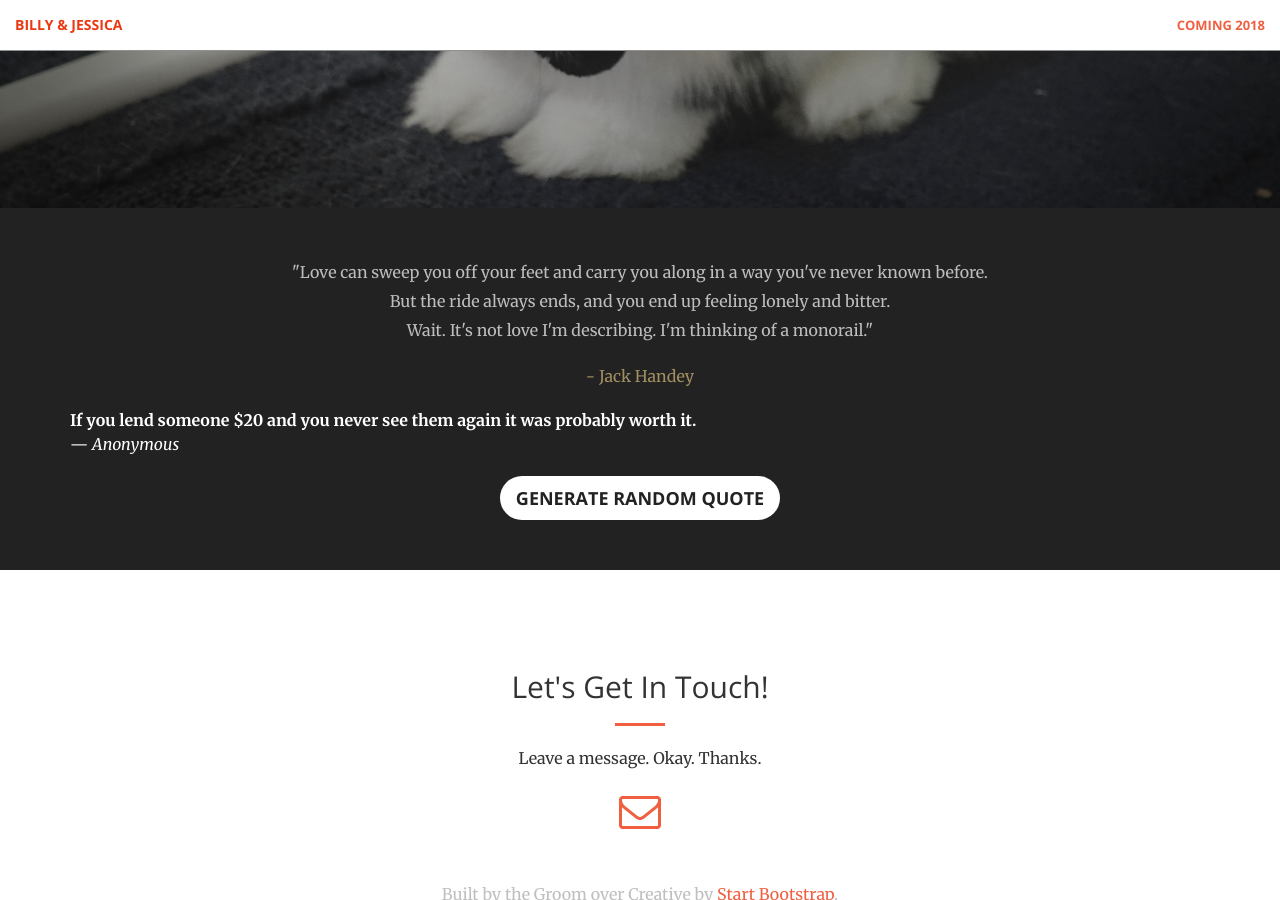
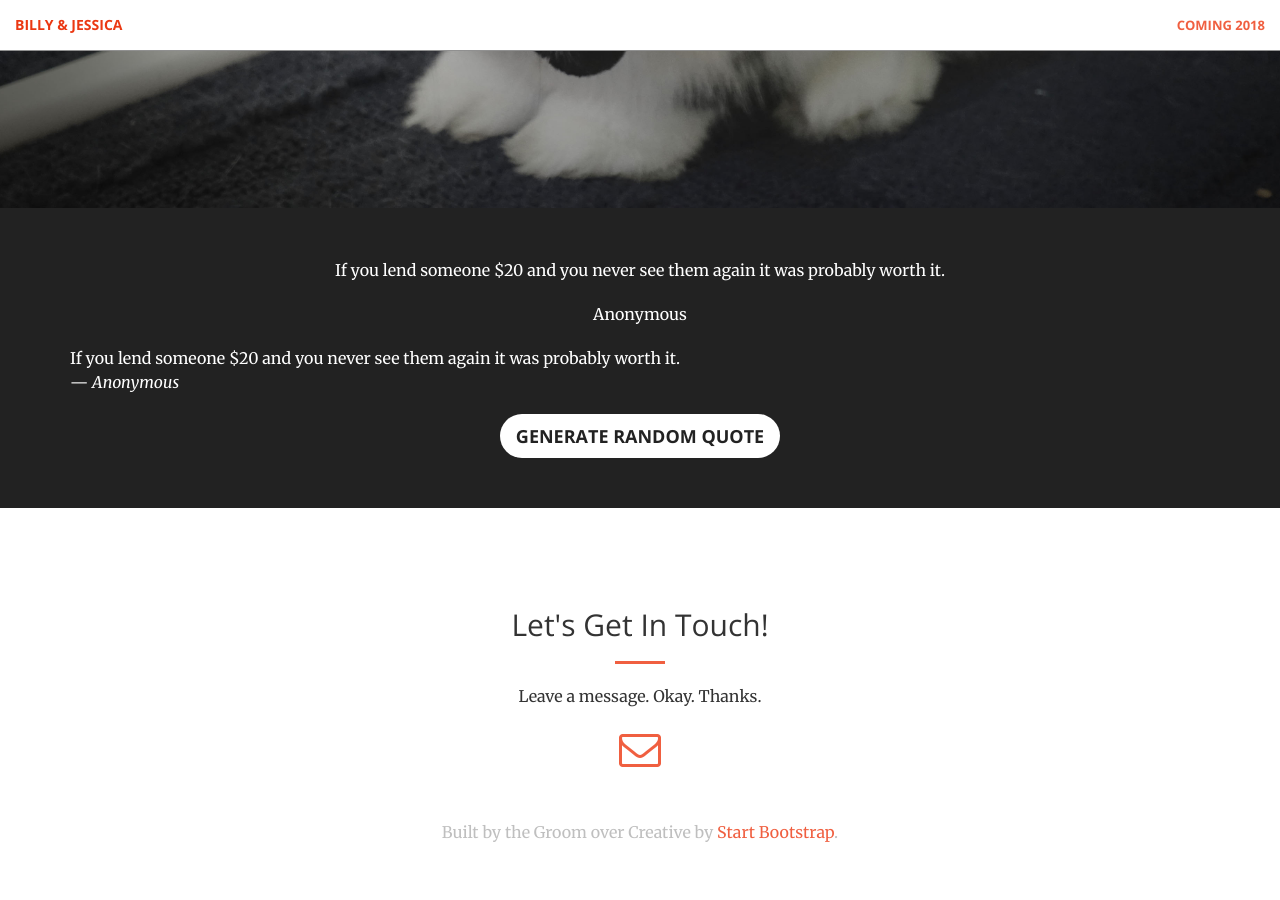
Before and after one commit to notbleh/wed-website, a Jekyll site: the page built from index.html, in a window 1280 px wide and 900 px high, scrolled down 692 px. Built offline with Jekyll 4.4.1, drawn with Linux system fonts in a browser that asks for light colours; after the commit the page ends 1556 px from its top, so only the background shows below that.

Commit message:
Update aside.html

```diff
--- a/_includes/aside.html
+++ b/_includes/aside.html
@@ -1,17 +1,17 @@
 	<aside class="bg-dark">
 		<div class="container text-center">
 			<div class="call-to-action">
-				<p class="quote-body">"Love can sweep you off your feet and carry you along in a way you've never known before. <br>
+				<p class="quote">"Love can sweep you off your feet and carry you along in a way you've never known before. <br>
 				But the ride always ends, and you end up feeling lonely and bitter.<br>
 				Wait. It's not love I'm describing. I'm thinking of a monorail."</p>
-				<p class="quote-by">- Jack Handey</p>
+				<p class="author">- Jack Handey</p>
 			</div>
 		</div>
 		<div class="container">
 			<div class="row">
 				<div class="col-lg-12">
 					<div class="quote-box">
-						<p><strong><span class="quote"></span></strong><br>&mdash; <em><span class="author"></span></em></p>
+						<p><span class="quote"></span><br>&mdash; <em><span class="author"></span></em></p>
 						<button id="generate-quote" class="btn btn-default btn-lg center-block" type="button">Generate Random Quote</button>
 					</div>
 				</div>
```
